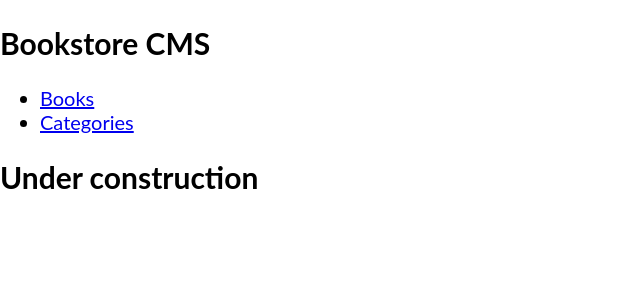
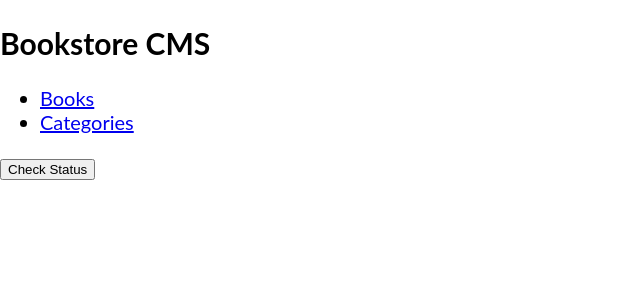
Before and after one commit to peterboro/bookstore, a React (Create React App) app: page /Categories in a window 1280 px wide. Shown: the top 300 px of the page, without its empty margins (0-640 px from the left). Built offline with nearby package versions, Linux system fonts and the light colour scheme.

Commit message:
Add button

```diff
--- a/src/pages/Categories.js
+++ b/src/pages/Categories.js
@@ -3,7 +3,7 @@ import React from 'react';
 const Categories = () => {
   return (
     <div className='categories'>
-      <h2>Under construction</h2>
+      <button type="button">Check Status</button>
     </div>
   );
 }
```
